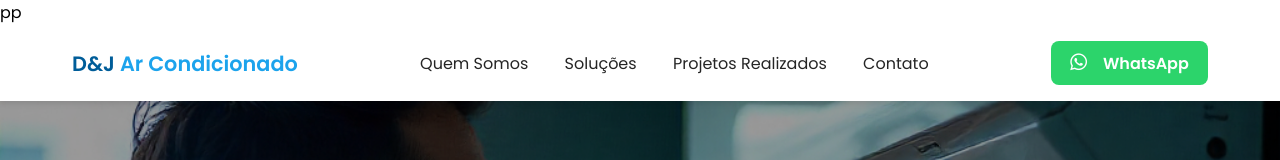
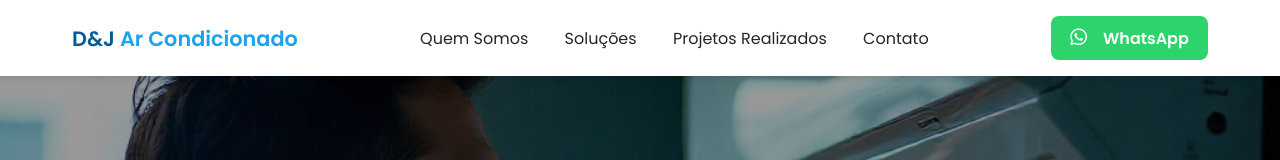
Before and after one commit to BrunooSanttana/dj-ar-condicionado, a plain HTML site: page index.html in a window 1280 px wide. Shown: the top 160 px of the page. Drawn offline with nearby package versions, Linux system fonts and the light colour scheme.

Commit message:
fix:removendo erro de digitação no header

```diff
--- a/index.html
+++ b/index.html
@@ -17,7 +17,7 @@
   <div id="snow-effect"></div>
 
   <!-- Cabeçalho -->
-  <header class="site-header">pp
+  <header class="site-header">
     <div class="container header-inner">
       <div class="logo">D&J <span>Ar Condicionado</span></div>
       <nav class="main-nav">
```
